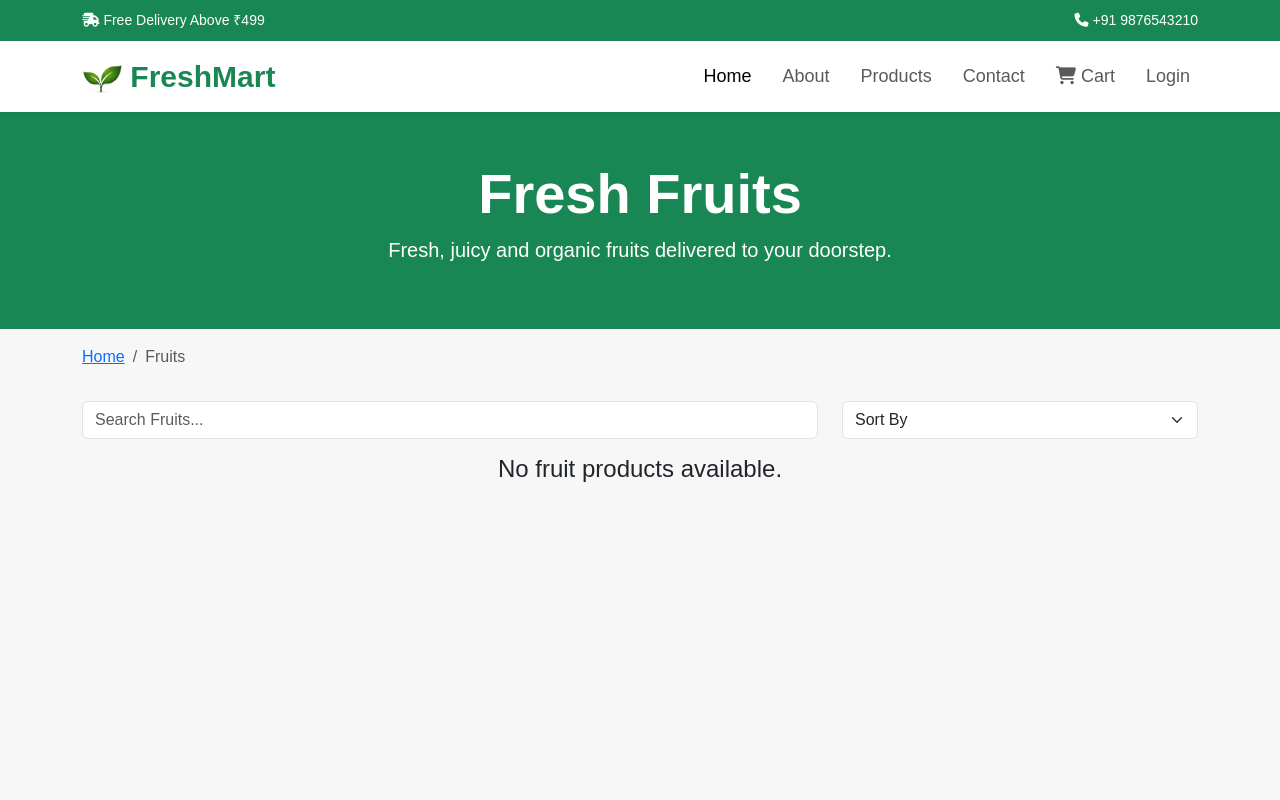
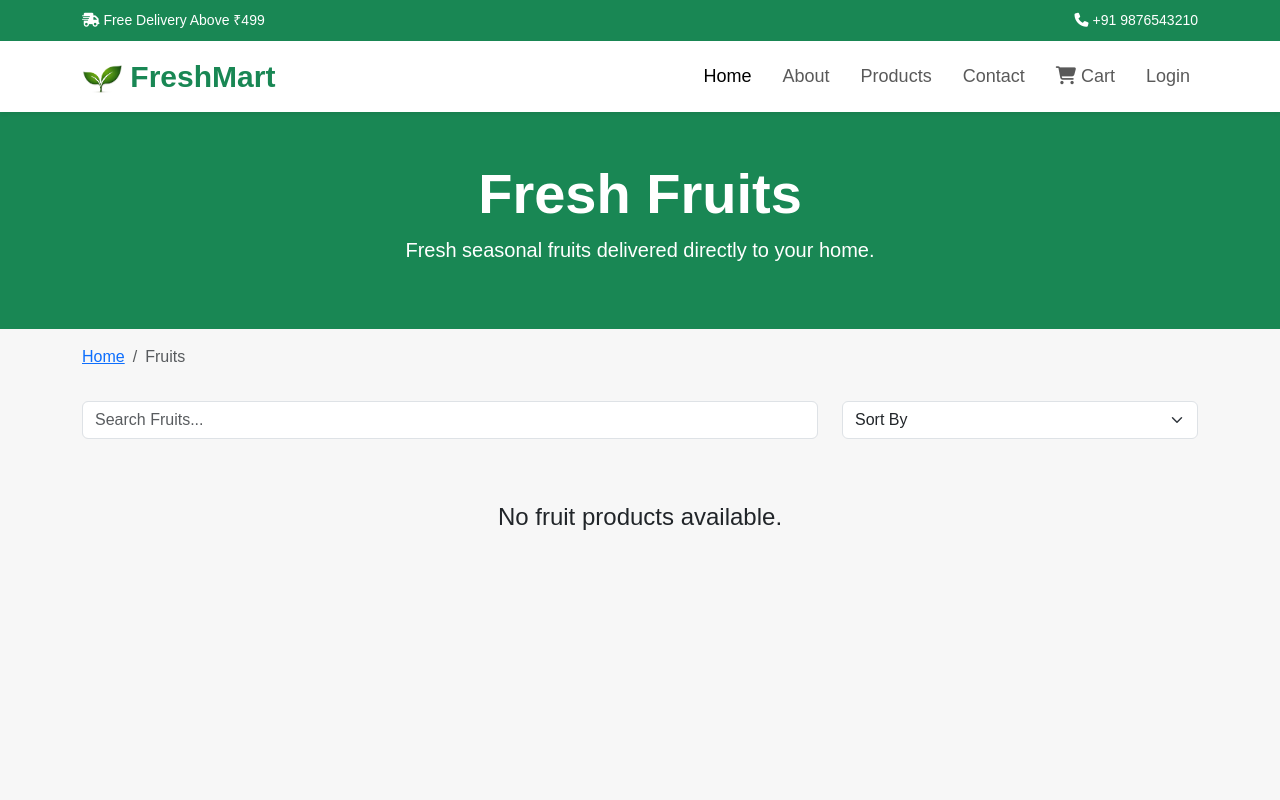
Before and after one commit to abinandhnarayanan/FreshMart-Grocery, a Django app: page /fruits/ in a window 1280 px wide. Run offline with Django 5.2, Linux system fonts and the light colour scheme; data comes from the database, SQL or seed files in the repository.

Commit message:
Update fruits.html

```diff
--- a/accounts/templates/fruits.html
+++ b/accounts/templates/fruits.html
@@ -3,15 +3,13 @@
 
 {% block content %}
 
-
-
-<!-- Hero -->
+<!-- Hero Section -->
 
 <section class="bg-success text-white py-5">
     <div class="container text-center">
         <h1 class="display-4 fw-bold">Fresh Fruits</h1>
         <p class="lead">
-            Fresh, juicy and organic fruits delivered to your doorstep.
+            Fresh seasonal fruits delivered directly to your home.
         </p>
     </div>
 </section>
@@ -65,11 +63,18 @@
     </div>
 </section>
 
+<!-- Dynamic Products -->
+
+<section class="pb-5">
+    <div class="container">
 
         <div class="row g-4" id="productContainer">
 
             {% for product in products %}
-    <div class="col-lg-3 col-md-6 product-card">
+            <div class="col-lg-3 col-md-6 product-card"
+                 data-name="{{ product.name }}"
+                 data-price="{{ product.price }}">
+
                 <div class="card shadow border-0 h-100">
 
                     <a href="{% url 'product_details' product.id %}">
@@ -80,23 +85,35 @@
                     </a>
 
                     <div class="card-body d-flex flex-column">
-                <h5>{{ product.name }}</h5>
+
+                        <h5>
+                            <a href="{% url 'product_details' product.id %}"
+                               class="text-decoration-none text-dark">
+                                {{ product.name }}
+                            </a>
+                        </h5>
+
                         <p class="text-success fw-bold">₹{{ product.price }}</p>
 
                         <a href="{% url 'product_details' product.id %}"
                            class="btn btn-success w-100 mt-auto">
                             View Product
                         </a>
+
                     </div>
 
                 </div>
             </div>
+
             {% empty %}
-    <div class="col-12 text-center">
+            <div class="col-12 text-center py-5">
                 <h4>No fruit products available.</h4>
             </div>
             {% endfor %}
 
         </div>
 
+    </div>
+</section>
+
 {% endblock %}
```
Lines whose indentation alone changed are shown as unchanged.
